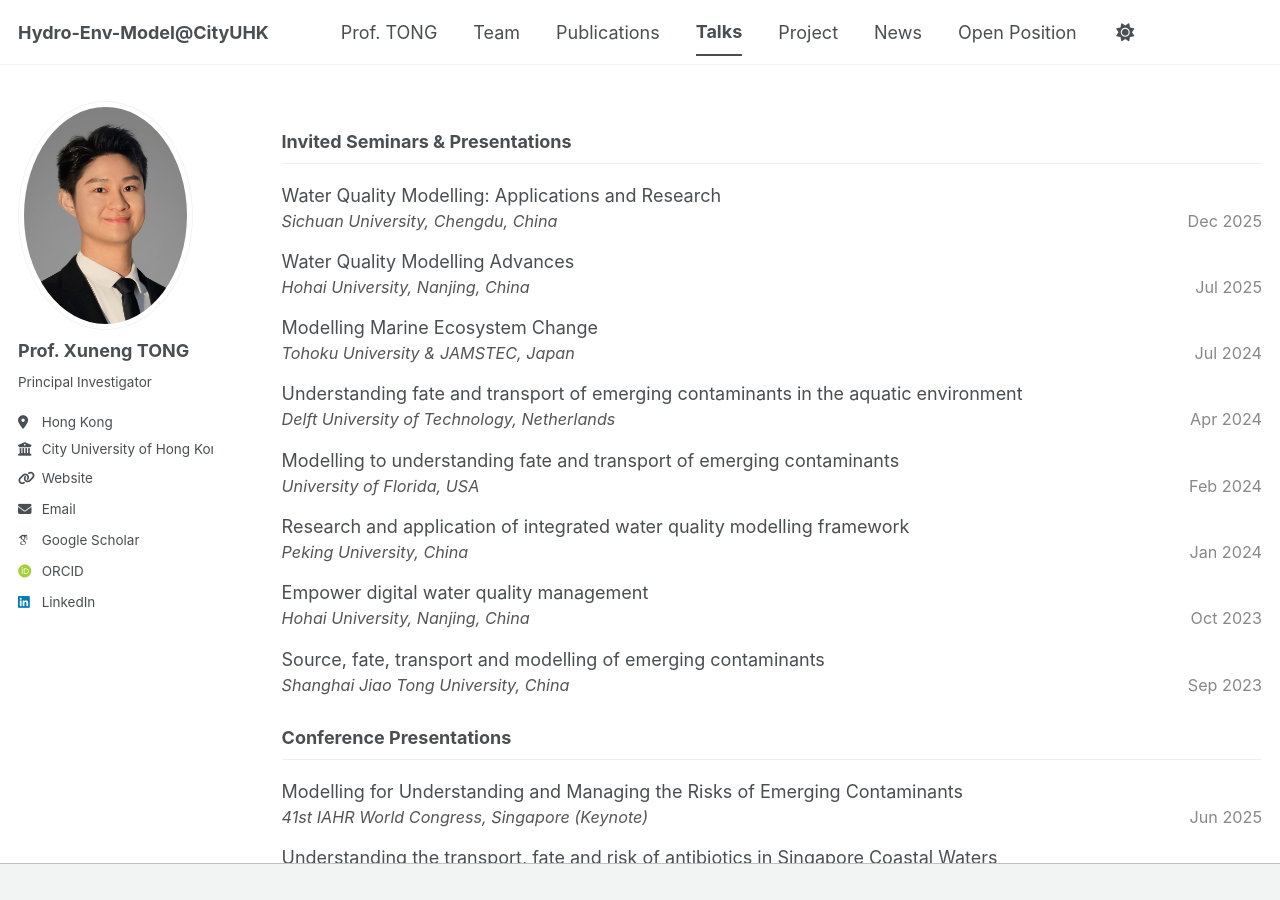
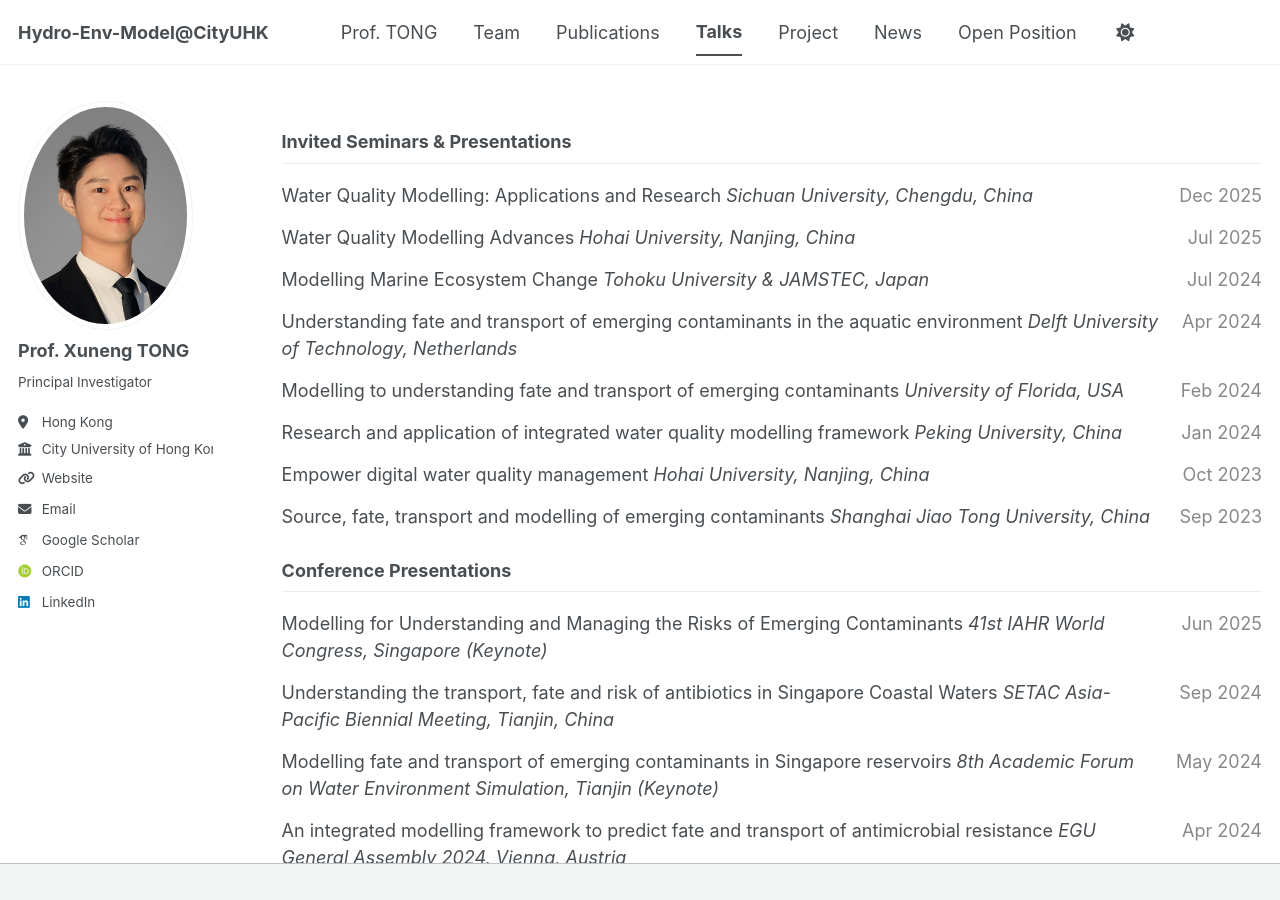
Before and after one commit to TongXuneng/TongXuneng.github.io, a Jekyll site: the page built from _pages/talks.html, in a window 1280 px wide and 900 px high. Built offline with Jekyll 4.4.1, drawn with Linux system fonts in a browser that asks for light colours; some web fonts are replaced; a script bundle is joined from its source files by our own code; library files that are not in the unit come from our copies.

Commit message:
Update talks.html

```diff
--- a/_pages/talks.html
+++ b/_pages/talks.html
@@ -10,12 +10,9 @@ author_profile: true
   <h3 style="border-bottom: 1px solid #eee; padding-bottom: 10px; margin-top: 30px;">{{ category.category }}</h3>
   <ul style="list-style-type: none; padding-left: 0;">
     {% for item in category.items %}
-      <li style="margin-bottom: 15px;">
-        <div>{{ item.title }}</div>
-        <div style="font-size: 0.9em; color: #555;">
-          <em>{{ item.venue }}</em>
-          <span style="float: right; color: #888;">{{ item.date }}</span>
-        </div>
+      <li style="margin-bottom: 15px; display: flex; justify-content: space-between; align-items: flex-start; gap: 20px;">
+        <div style="flex: 1;">{{ item.title }} <em>{{ item.venue }}</em></div>
+        <div style="white-space: nowrap; color: #888; text-align: right;">{{ item.date }}</div>
       </li>
     {% endfor %}
   </ul>
```
